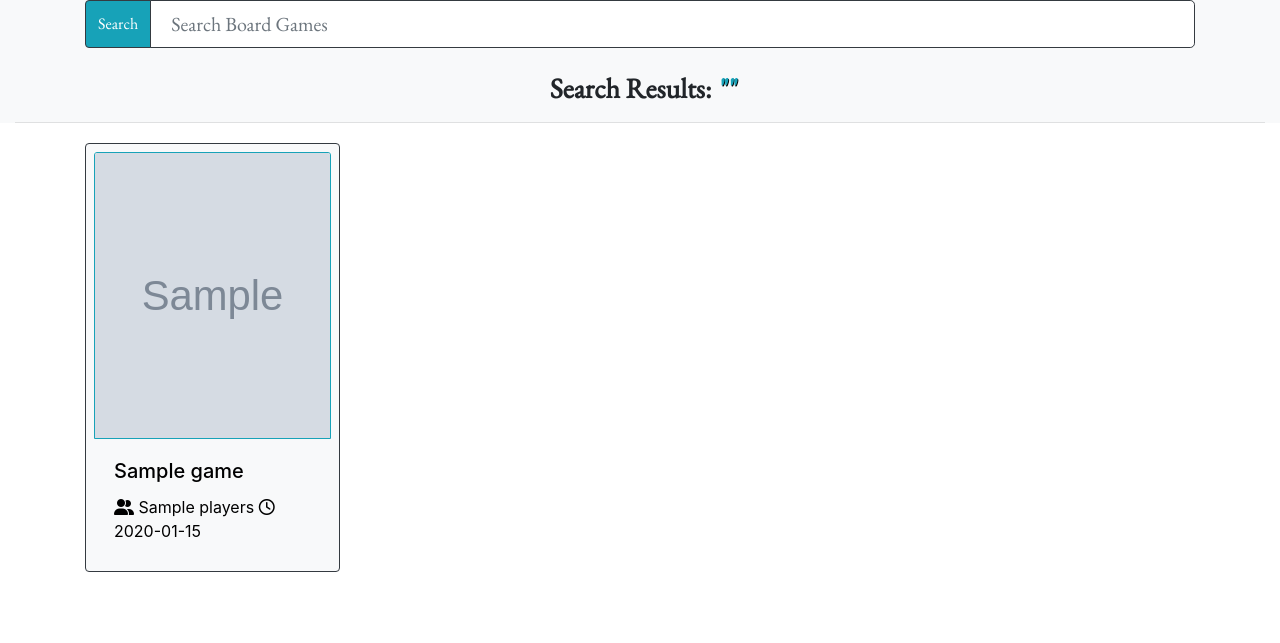
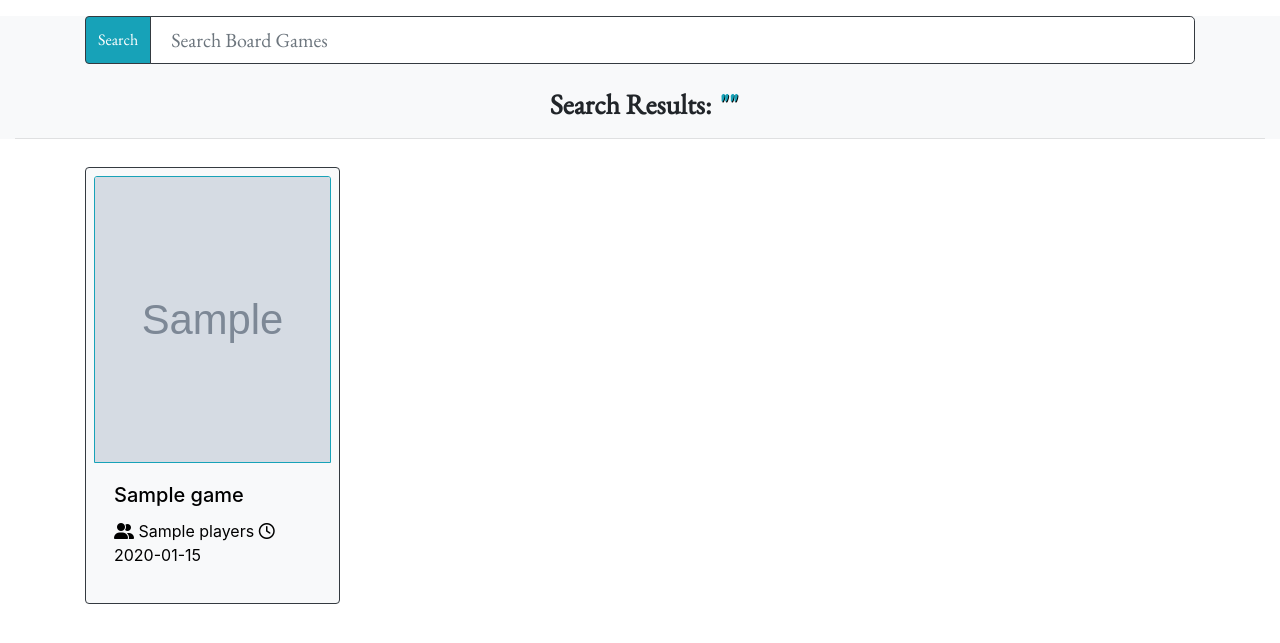
Before and after one commit to Longmatt76/Capstone_1, a Flask app: template templates/search.html in a window 1280 px wide. Shown: the part 66-709 px from the top of the page. Run offline with Flask 2, Linux system fonts and the light colour scheme; the template is opened without the code that fills it: most values are stand-ins (such as "Sample title", 1, 10 or a date in 2020); grey boxes marked "Sample" are stand-in pictures; parts of the project's set-up code (start-up, migrations or seed data) failed here and were passed over; some libraries are stand-ins or nearby versions.

Commit message:
various UI improvements, simplified getvalues

```diff
--- a/app.py
+++ b/app.py
@@ -334,7 +334,6 @@ def edit_comments(game_id):
         return redirect("/")
 
     game = GameCollection.query.get((g.user.id, game_id))
-    game = GameCollection.query.get((g.user.id, game_id))
     user = User.query.get_or_404(g.user.id)
     page = request.args.get('page', 1, type=int)
     games = GameCollection.query.filter(
@@ -353,13 +352,11 @@ def get_value(game_id):
                         params={'pretty': 'true', 'game_id': game_id, 'client_id': client_id})
 
     data = resp.json()
-    prices = []
-    for num in range(len(data['gameWithPrices']['used'])):
-        prices.append(data['gameWithPrices']['used'][num]['price'])
+
+    prices = average([item['price'] for item in data['gameWithPrices']['used']])
 
     if prices:
-        avg = average(prices)
-        rnd_avg = round(avg,2)
+        rnd_avg = round(prices,2)
 
         game = GameCollection.query.get((g.user.id, game_id))
         game.used_value = rnd_avg
--- a/functions.py
+++ b/functions.py
@@ -2,7 +2,10 @@ from bs4 import BeautifulSoup
 from game_models import Mechanic,Category
 from user_models import db
 import requests
-from app import client_id, BASE_URL
+import os
+
+BASE_URL = 'https://api.boardgameatlas.com/api'
+client_id = os.getenv('client_id')
 
 
 
--- a/static/stylesheets/style.css
+++ b/static/stylesheets/style.css
@@ -164,3 +164,11 @@ ul i{
 #cbod{
     background-color: #a6b8ca
 }
+
+#card{
+    height: 100%;
+}
+
+#card_cont{
+    display: grid;
+}
--- a/templates/games/details.html
+++ b/templates/games/details.html
@@ -104,7 +104,7 @@
         {% for mechanic in mechanics %}
         {% for id in mech_ids %}
         {% if id == mechanic.id %}
-        {{mechanic.name}},&nbsp;
+        {{mechanic.name}}{% if not loop.last %},&nbsp;{% endif %}
         {% endif %}{% endfor %}{% endfor %}
       </td>
     </tr>
@@ -114,7 +114,7 @@
         {% for category in categories %}
         {% for id in cat_ids %}
         {% if id == category.id %}
-        {{category.name}},&nbsp;
+        {{category.name}}{% if not loop.last %},&nbsp;{% endif %}
         {% endif %}{% endfor %}{% endfor %}
       </td>
     </tr>
--- a/templates/search.html
+++ b/templates/search.html
@@ -2,17 +2,17 @@
 {% block title %}Search Results{% endblock %}
 {% block content %}
 <div class="container-fluid bg-light"> <div class="container"><form action="/search">
-    <div class="input-group mb-3">
+    <div class="input-group my-3">
       <div class="input-group-prepend">
         <button class="btn border border-dark btn-info sitefont" type="submit" id="button-addon1">Search</button>
       </div>
       <input type="text" name="search" class="form-control form-control-lg border border-dark sitefont" placeholder=" Search Board Games">
     </div></form></div>
 <h3 class=" display-5 text-center text-align-center sitefont mb-3 pt-2 pl-2 font-weight-bold">Search Results:<span id="query" class="ml-2">"{{query}}"</span></h3><hr></div>
-<div class="container">
+<div class="container" id="card_cont">
 <div class="row justify-content-between">
 {% for game in data['games']%}
-<div class="col-3"><div class="card p-2 bg-light my-1 border border-dark" id="card" >
+<div class="col-3 my-2"><div class="card p-2 bg-light my-1 border border-dark" id="card" >
     <a href="/search/{{game['id']}}/game_details" id="searchlink"> <img src="{{game['thumb_url']}}" width="287px" height="287px"  class="card-img-top border border-info">
     <div class="card-body">
      <h5 class="card-title">{{game['name']}}</h5>
--- a/templates/users/collection.html
+++ b/templates/users/collection.html
@@ -1,7 +1,7 @@
 {% extends 'base.html' %}
 {% block content %}
 <div class="container"><form action="/search">
-  <div class="input-group mb-3">
+  <div class="input-group my-3">
     <div class="input-group-prepend">
       <button class="btn border border-dark btn-info sitefont" type="submit" id="button-addon1">Search</button>
     </div>
```
